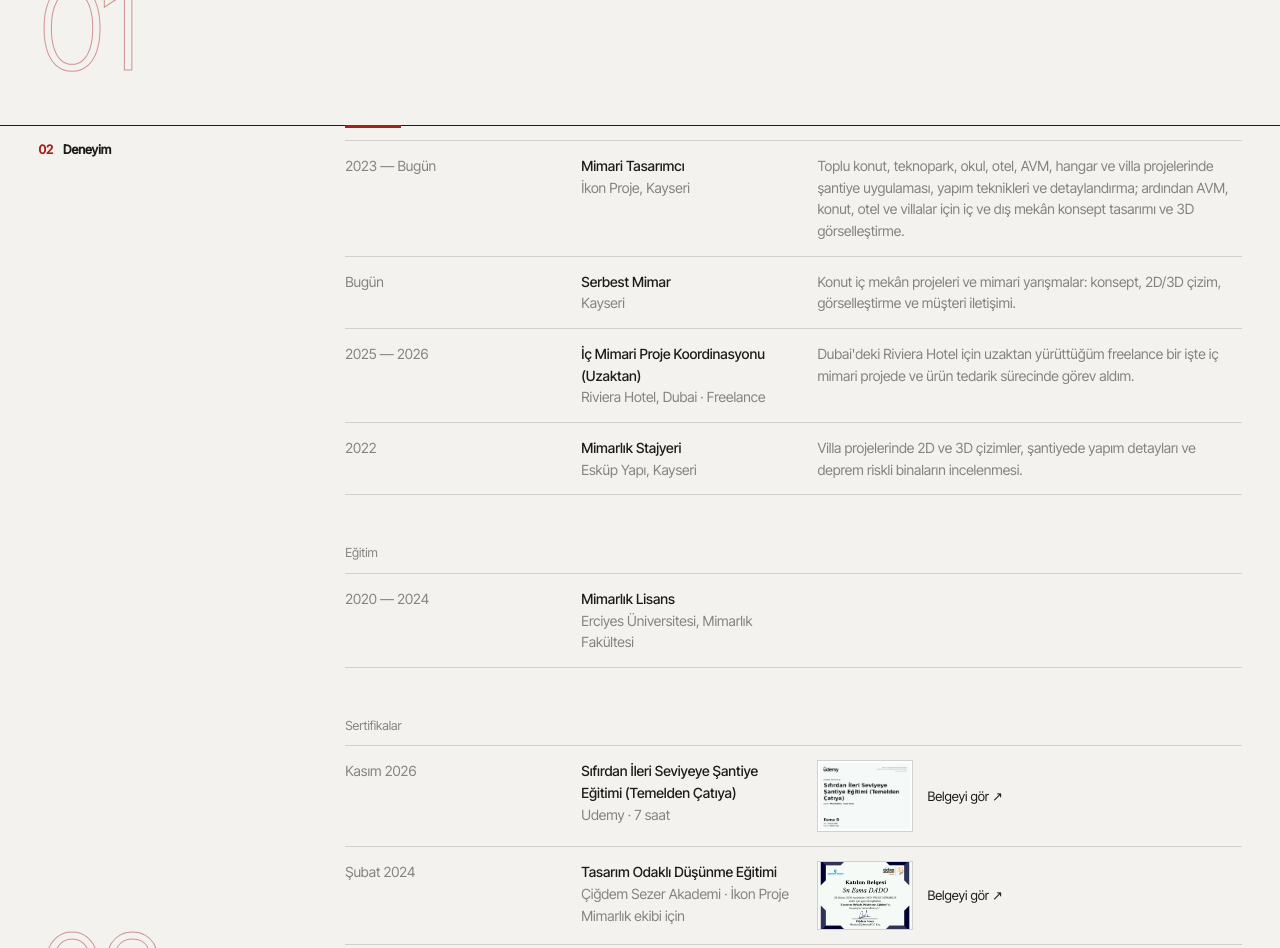
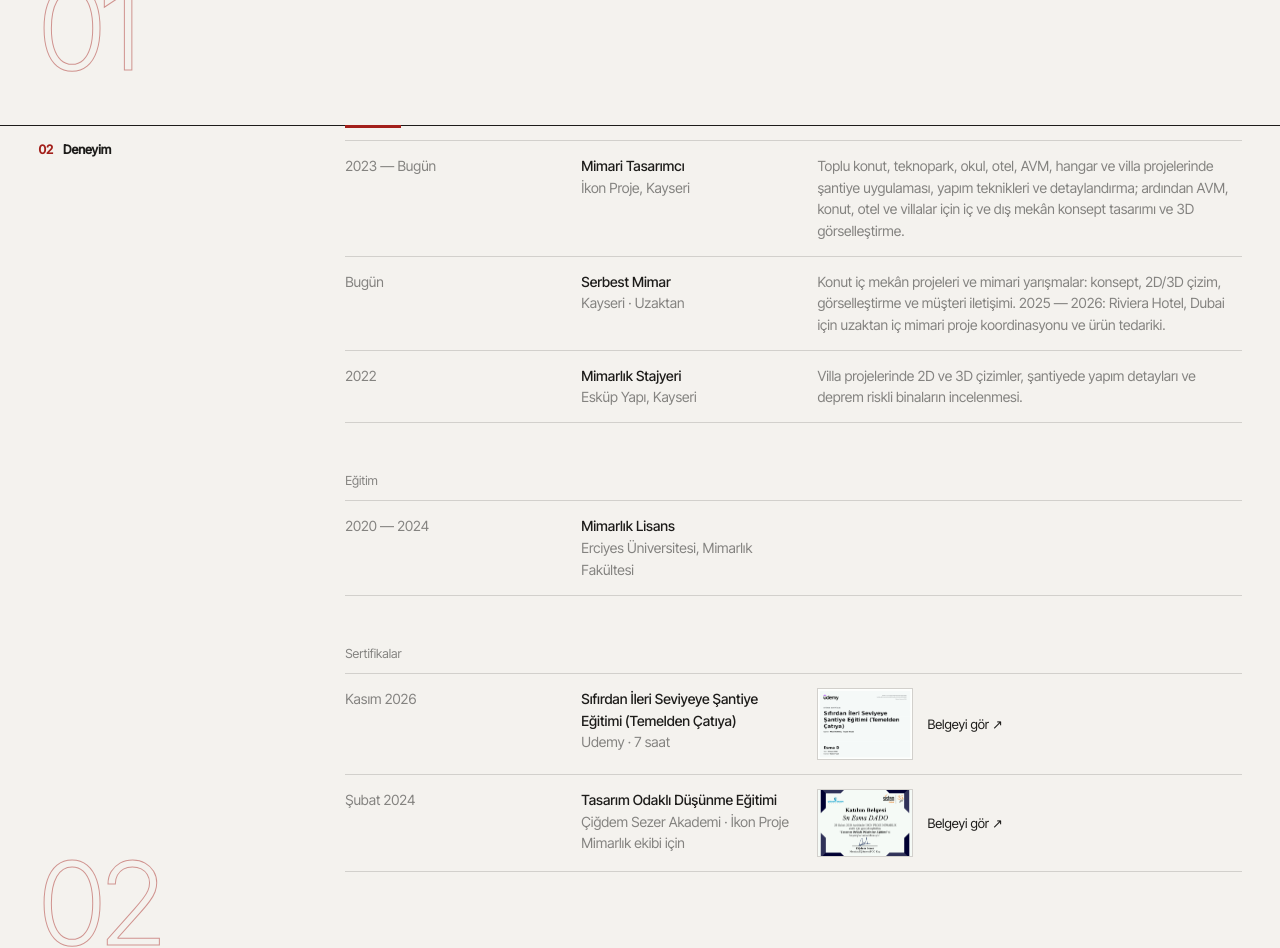
Before and after one commit to esmaadaado-hub/esmaadaado-hub.github.io, a plain HTML site: page index.html in a window 1280 px wide. Shown: the part 1545-2493 px from the top of the page. Drawn offline with Linux system fonts and the light colour scheme.

Commit message:
Riviera Hotel işini Serbest Mimar satırına taşı
Co-Authored-By: Claude Opus 5.5 <noreply@anthropic.com>

```diff
--- a/data.js
+++ b/data.js
@@ -237,19 +237,10 @@ const SITE = {
     {
       tarih: { tr: "Bugün", en: "Present" },
       baslik: { tr: "Serbest Mimar", en: "Freelance Architect" },
-      yer: "Kayseri",
+      yer: { tr: "Kayseri · Uzaktan", en: "Kayseri · Remote" },
       aciklama: {
-        tr: "Konut iç mekân projeleri ve mimari yarışmalar: konsept, 2D/3D çizim, görselleştirme ve müşteri iletişimi.",
-        en: "Residential interiors and architectural competitions: concept, 2D/3D drawings, visualization and client communication.",
-      },
-    },
-    {
-      tarih: "2025 — 2026",
-      baslik: { tr: "İç Mimari Proje Koordinasyonu (Uzaktan)", en: "Interior Design Project Coordination (Remote)" },
-      yer: { tr: "Riviera Hotel, Dubai · Freelance", en: "Riviera Hotel, Dubai · Freelance" },
-      aciklama: {
-        tr: "Dubai'deki Riviera Hotel için uzaktan yürüttüğüm freelance bir işte iç mimari projede ve ürün tedarik sürecinde görev aldım.",
-        en: "Worked remotely as a freelancer for the Riviera Hotel in Dubai, contributing to the interior design project and product procurement.",
+        tr: "Konut iç mekân projeleri ve mimari yarışmalar: konsept, 2D/3D çizim, görselleştirme ve müşteri iletişimi. 2025 — 2026: Riviera Hotel, Dubai için uzaktan iç mimari proje koordinasyonu ve ürün tedariki.",
+        en: "Residential interiors and architectural competitions: concept, 2D/3D drawings, visualization and client communication. 2025 — 2026: remote interior design project coordination and product procurement for the Riviera Hotel, Dubai.",
       },
     },
     {
--- a/index.html
+++ b/index.html
@@ -25,7 +25,7 @@
 <body>
   <!-- Sayfa, script.js tarafından data.js'e göre oluşturulur -->
   <div id="app"></div>
-  <script src="data.js?v=20261126c"></script>
+  <script src="data.js?v=20261126d"></script>
   <script src="script.js?v=20261122b"></script>
   <script src="editor.js?v=20261122b"></script>
 </body>
```
